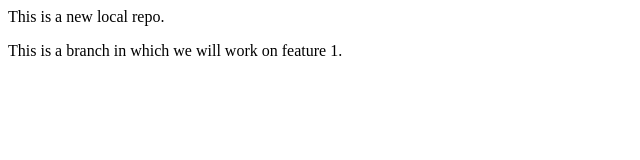
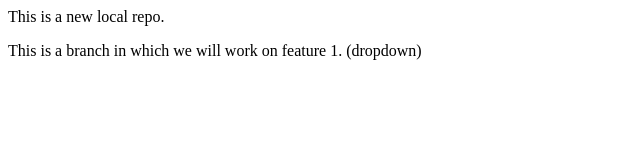
Before and after one commit to GouravPatil157/local-repo, a plain HTML site: page index.html in a window 1280 px wide. Shown: the full height of the page, 0-640 px from the left. Drawn offline with Linux system fonts and the light colour scheme.

Commit message:
add dropdown

```diff
--- a/index.html
+++ b/index.html
@@ -1,2 +1,2 @@
 <p>This is a new local repo.</p>
-<p>This is a branch in which we will work on feature 1.</p>
+<p>This is a branch in which we will work on feature 1. (dropdown)</p>
```
